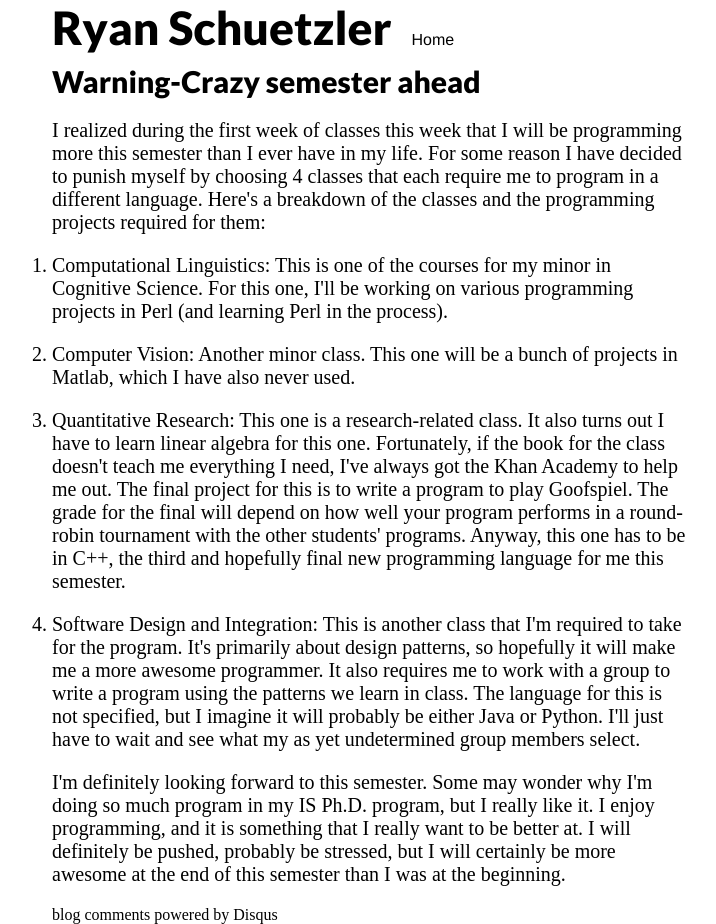
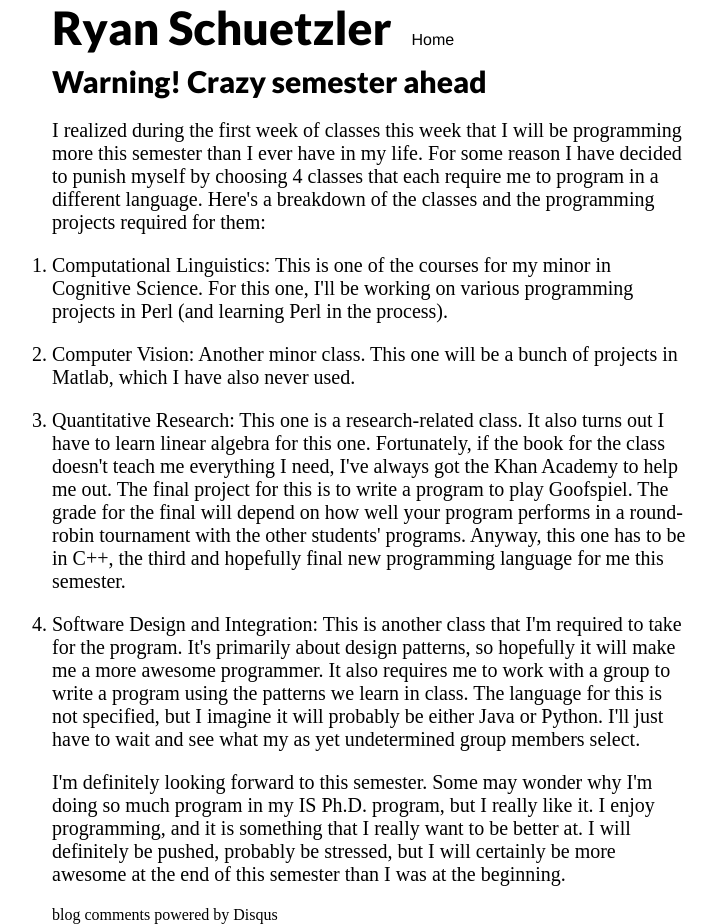
Before and after one commit to rschuetzler/Schuetzler.net, a Jekyll site: the page built from _posts/2011-08-27-warning-crazy-semester-ahead.html, in a window 1280 px wide. Shown: the whole page, without its empty margins (268-984 px from the left). Built offline with Jekyll 4.4.1, drawn with Linux system fonts in a browser that asks for light colours; some web fonts are replaced; comment, search, counter and statistics services are not loaded.

```diff
--- a/_posts/2011-08-27-warning-crazy-semester-ahead.html
+++ b/_posts/2011-08-27-warning-crazy-semester-ahead.html
@@ -1,6 +1,6 @@
 ---
 layout: post
-title: Warning-Crazy semester ahead
+title: Warning! Crazy semester ahead
 published: true
 description: Looking ahead to programming more than I ever have in my life
 tags:
```
